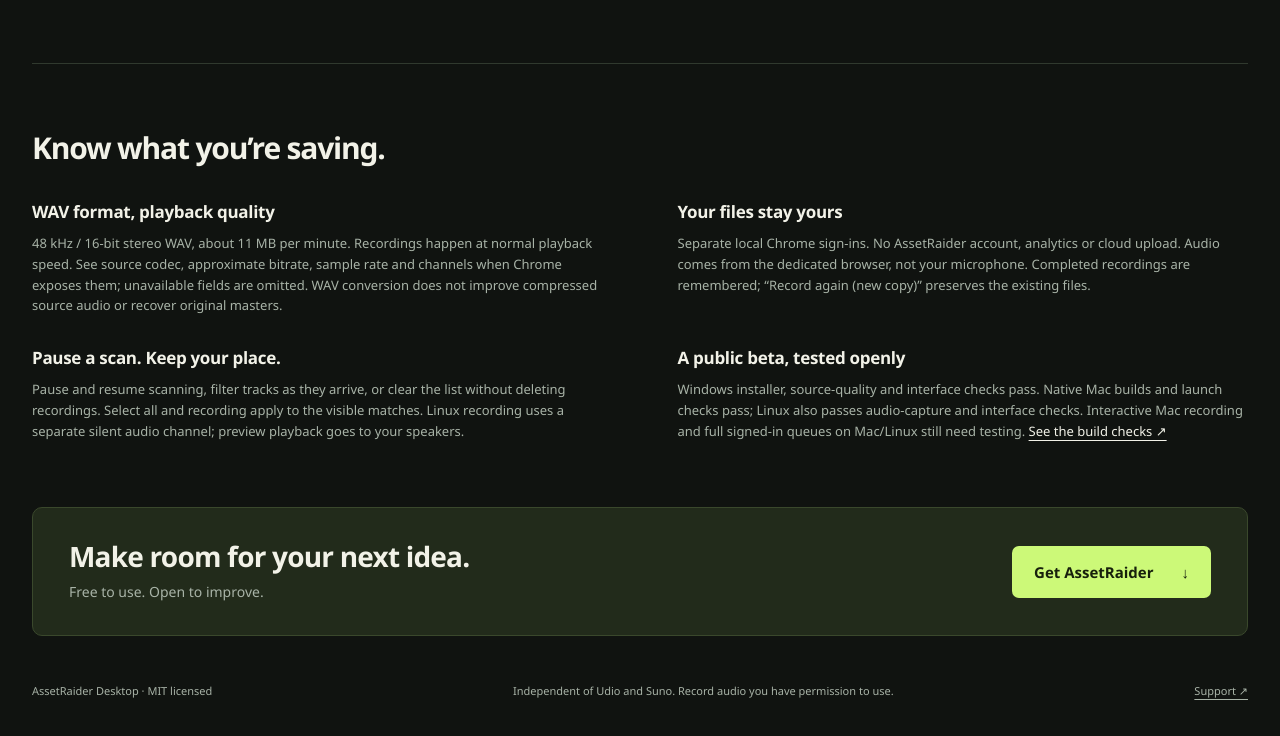
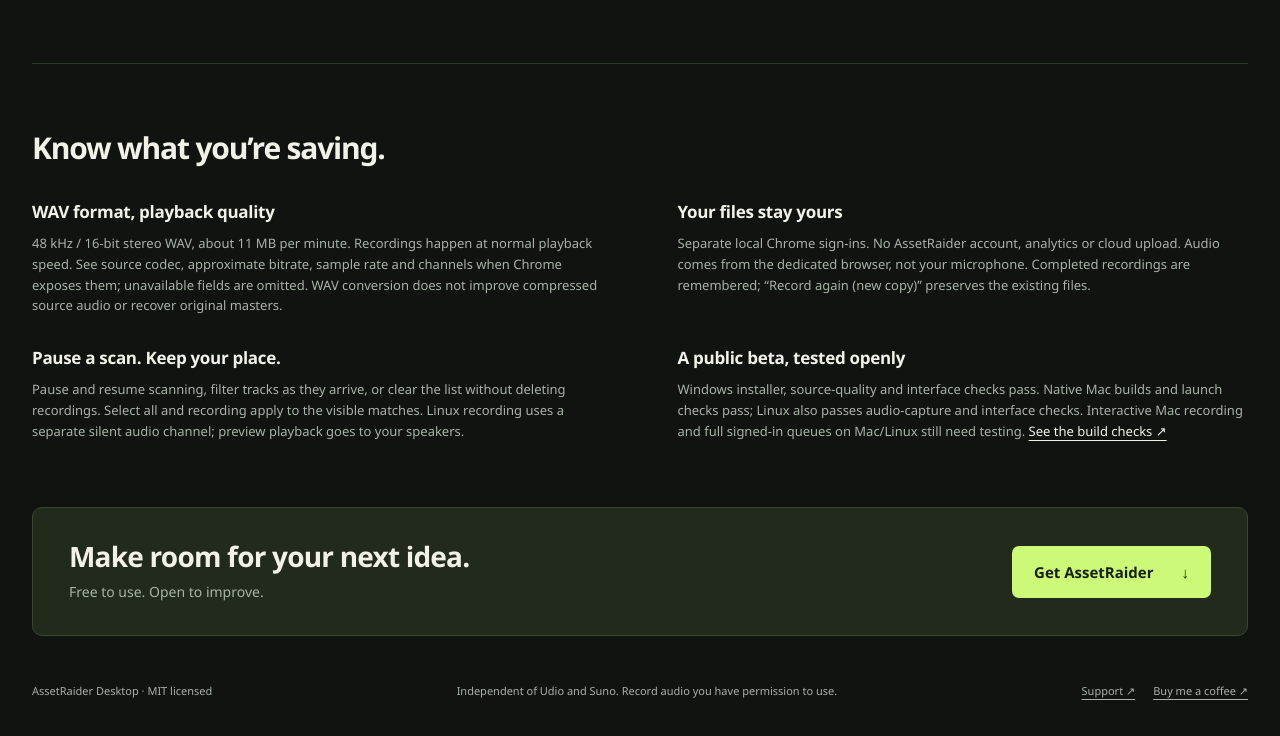
Before and after one commit to mysticalg/AssetRaider-Desktop, a website: page docs/index.html in a window 1280 px wide. Shown: the part 3470-4206 px from the top of the page. Drawn offline with Linux system fonts and the light colour scheme.

Commit message:
Add Buy Me a Coffee link to download website footer

```diff
--- a/docs/index.html
+++ b/docs/index.html
@@ -96,6 +96,6 @@
   </section>
   <section class="wrap closing"><div><h2>Make room for your next idea.</h2><p>Free to use. Open to improve.</p></div><a class="button primary" href="#downloads">Get AssetRaider <span aria-hidden="true">↓</span></a></section>
 </main>
-<footer class="wrap"><p>AssetRaider Desktop · MIT licensed</p><p>Independent of Udio and Suno. Record audio you have permission to use.</p><a href="https://github.com/mysticalg/AssetRaider-Desktop/issues">Support ↗</a></footer>
+<footer class="wrap"><p>AssetRaider Desktop · MIT licensed</p><p>Independent of Udio and Suno. Record audio you have permission to use.</p><div class="footer-links"><a href="https://github.com/mysticalg/AssetRaider-Desktop/issues">Support ↗</a><a href="https://buymeacoffee.com/dhooksterm">Buy me a coffee ↗</a></div></footer>
 </body>
 </html>
--- a/docs/styles.css
+++ b/docs/styles.css
@@ -80,8 +80,9 @@ li p{font-size:14px;color:var(--muted);margin:0}
 .closing{background:#222b1b;border:1px solid #3a482c;padding:32px 36px;border-radius:10px;display:flex;align-items:center;justify-content:space-between;gap:30px}
 .closing h2{font-size:28px;letter-spacing:-.8px;margin:0}
 .closing p{margin:7px 0 0;color:var(--muted);font-size:14px}
-footer{display:flex;justify-content:space-between;align-items:center;gap:24px;padding-block:35px;color:var(--muted);font-size:11px}
+footer{display:flex;flex-wrap:wrap;justify-content:space-between;align-items:center;gap:24px;padding-block:35px;color:var(--muted);font-size:11px}
 footer a{white-space:nowrap}
+.footer-links{display:flex;flex-wrap:wrap;gap:18px}
 @media(max-width:1000px){.hero{grid-template-columns:1fr 1fr;gap:20px}h1{font-size:58px}.lead{font-size:16px}.hero-actions{gap:15px}.download-grid article{padding:20px}.download-grid .button{font-size:12px}.getting-started{gap:40px}.feature-list{gap:25px}.detail-grid{gap:30px 40px}}
 @media(max-width:760px){.wrap{width:calc(100% - 36px)}.nav{min-height:82px;gap:16px}.brand{font-size:20px}.brand img{width:36px;height:36px}nav{gap:18px;font-size:13px}nav a:first-child,nav a:nth-child(2){display:none}.hero{grid-template-columns:1fr;gap:30px;padding-block:48px 32px}.intro{max-width:560px}h1{font-size:clamp(48px,10vw,66px);letter-spacing:-2.5px}.lead{font-size:17px;max-width:510px}.hero-art img{max-height:360px}.hero-art figcaption{text-align:center;padding-top:8px}.release-strip{align-items:flex-start}.download-section{padding-top:44px}.section-title{display:block;margin-bottom:24px}.section-title h2{font-size:31px}.section-title p{margin-top:12px}.download-grid{grid-template-columns:1fr;gap:14px}.download-grid article{padding:24px}.download-grid .button{font-size:15px}.download-grid p{min-height:0}.platform-heading{margin:0}.download-grid h3{font-size:27px}.features{padding-block:48px}.feature-list{grid-template-columns:1fr;gap:25px}.feature-list article{display:flex;gap:20px}.feature-number{margin-top:3px}.feature-list h3{font-size:20px}.getting-started{grid-template-columns:1fr;gap:26px;padding-block:44px}.getting-started h2{font-size:38px}.detail-grid{grid-template-columns:1fr;gap:25px}.details{padding-block:44px}.closing{padding:25px;align-items:flex-start;flex-direction:column;gap:22px}.closing h2{font-size:25px}footer{flex-direction:column;align-items:flex-start;gap:3px;padding-block:26px}footer p{margin:3px 0}}
 @media(max-width:420px){nav a:not(.nav-download){display:none}.hero-actions{flex-direction:column;align-items:flex-start;gap:18px}.release-strip{flex-direction:column;gap:12px}.hero-art{margin-inline:-8px}h1{font-size:50px}}
```
